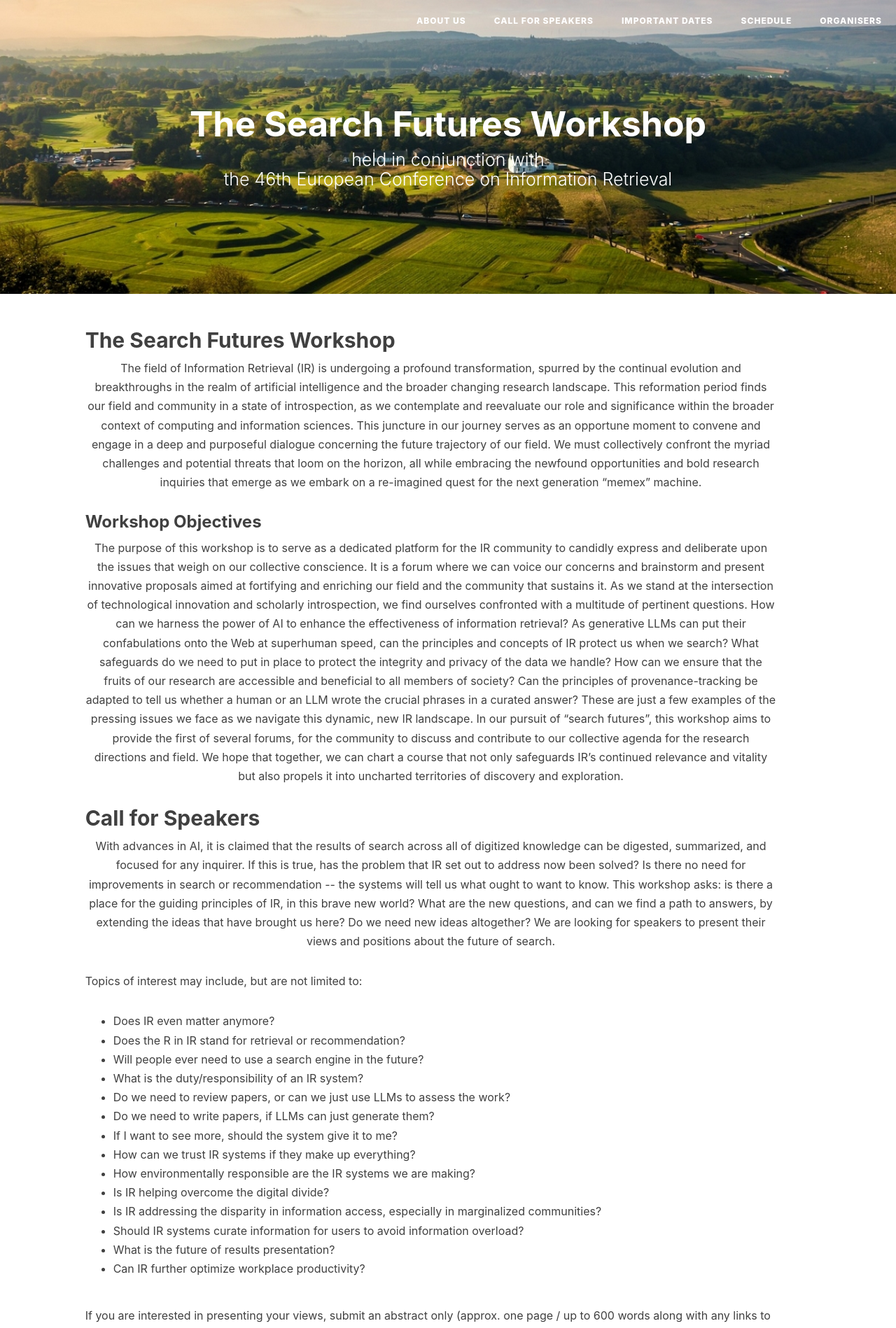
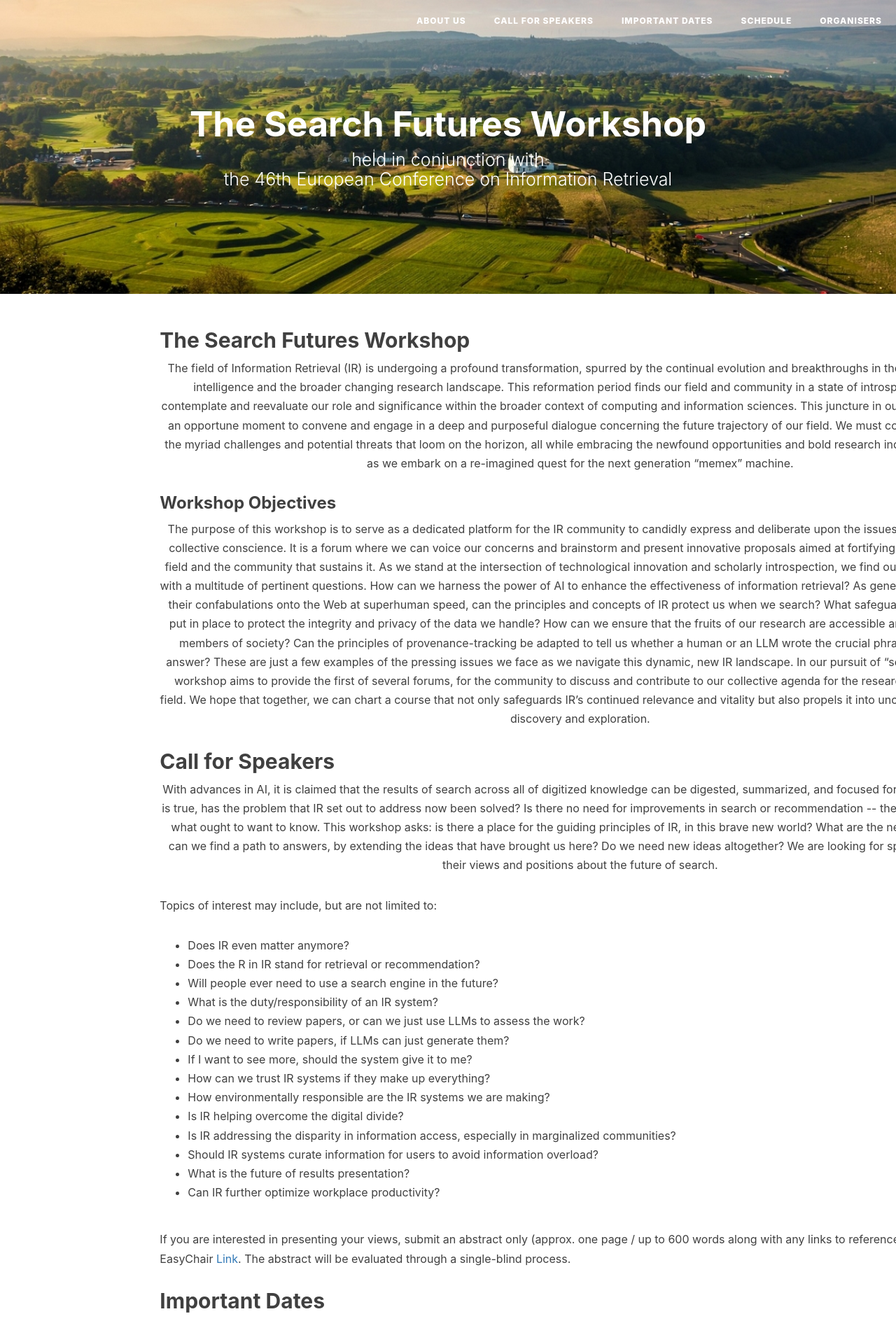
Before and after one commit to SearchFutures/SearchFutures.github.io, a Jekyll site: the page built from index.md, in a window 1280 px wide. Shown: the top 1898 px of the page at 70% size. Built offline with Jekyll 4.4.1, drawn with Linux system fonts in a browser that asks for light colours; nearby versions of some CDN libraries; our own code applies the rules of GitHub Pages for plain Markdown files.

Commit message:
Update page.html

```diff
--- a/_layouts/page.html
+++ b/_layouts/page.html
@@ -23,7 +23,7 @@ layout: default
         {% if site.sidebar == false %}
 <!-- NO SIDEBAR -->
     <!-- Post Container -->
-            <div class="col-lg-10 col-lg-offset-1 col-md-8 col-md-offset-1 post-container">
+            <div class="col-lg-12 col-lg-offset-2 col-md-8 col-md-offset-1 post-container">
                 {{ content }}
             </div>
     <!-- Sidebar Container -->
```
